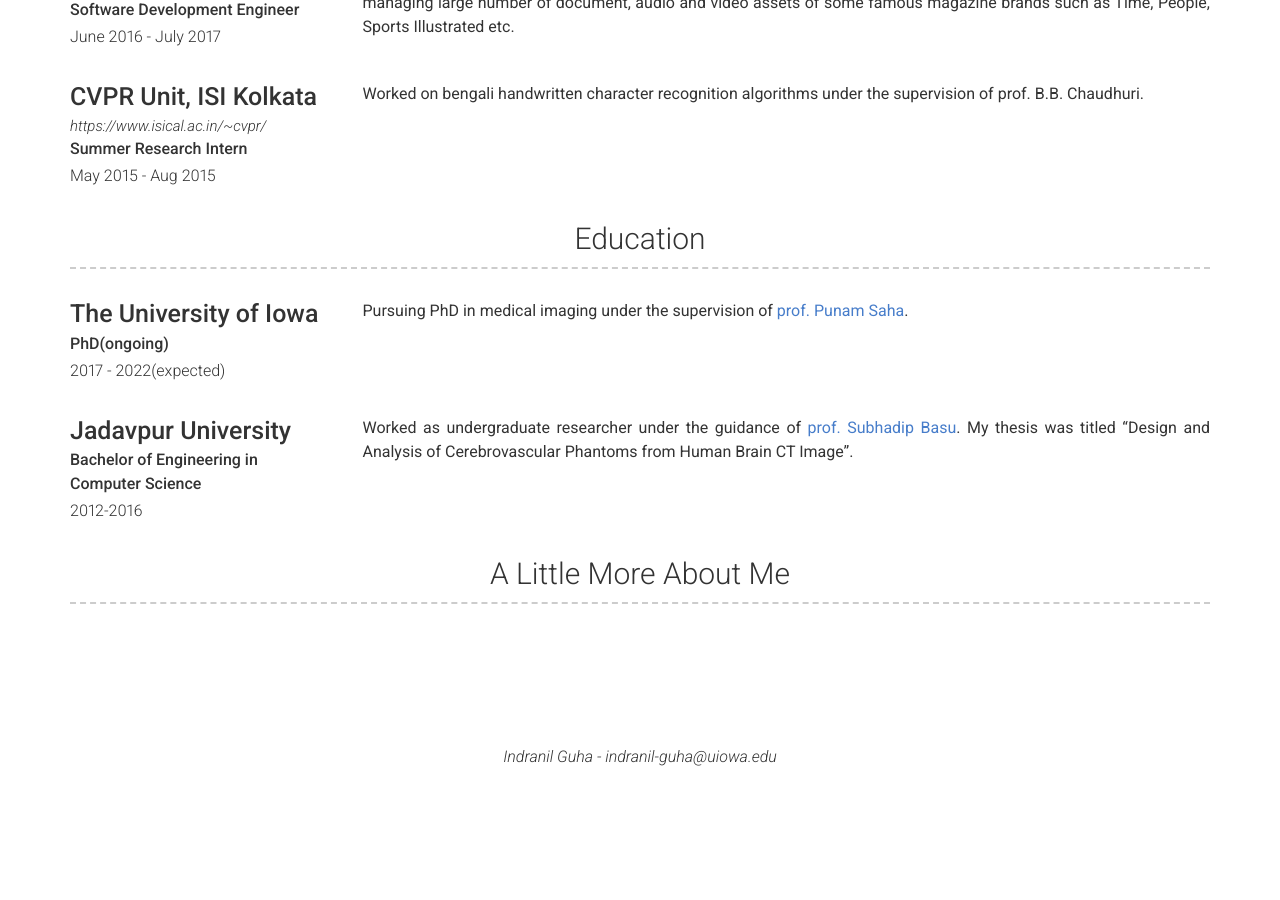
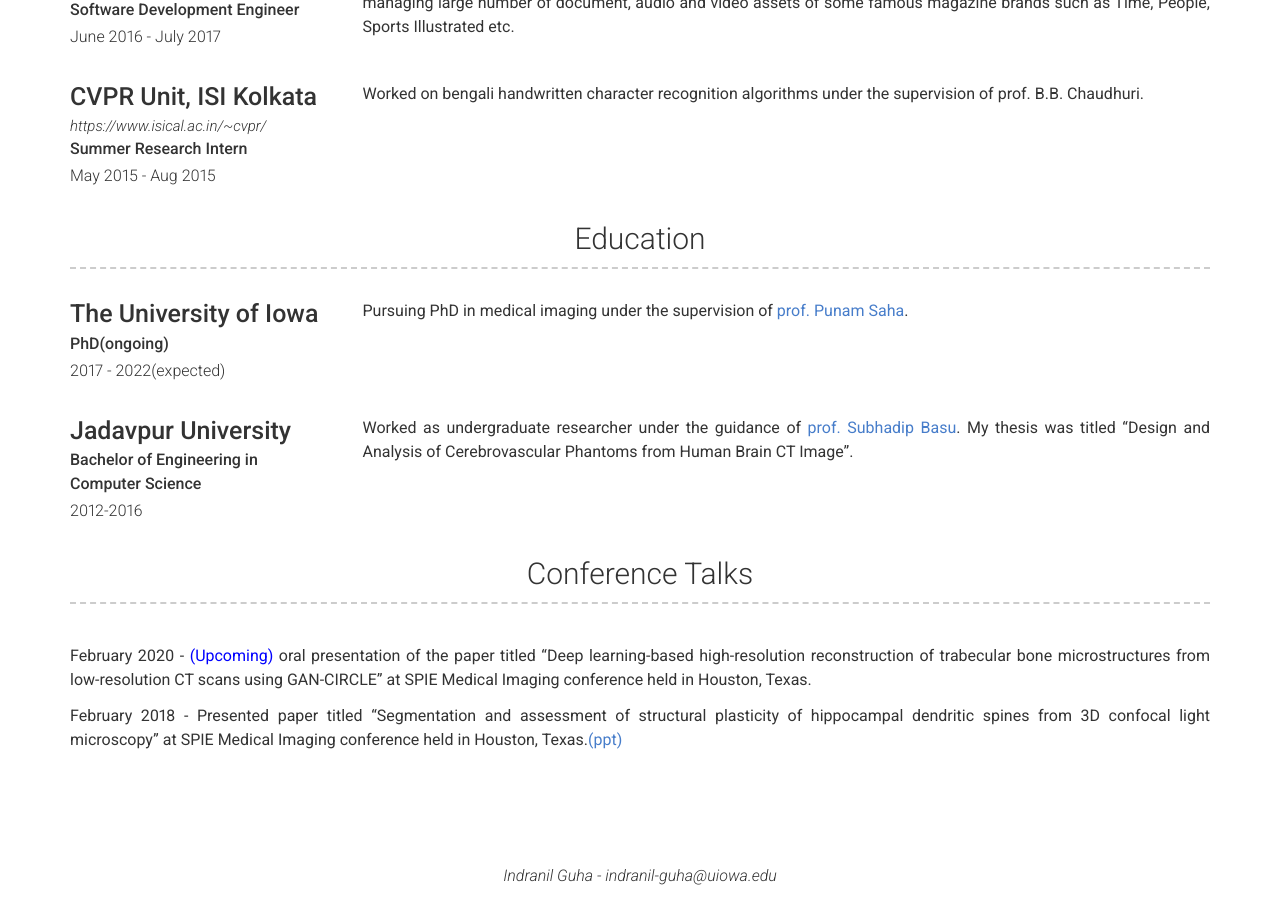
Before and after one commit to iguha94/iguha94.github.io, a Jekyll site: the page built from index.md, in a window 1280 px wide and 900 px high, scrolled down 1437 px. Built offline with Jekyll 4.4.1, drawn with Linux system fonts in a browser that asks for light colours; nearby versions of some CDN libraries; a style sheet for code colours, icons or effects is not loaded; before the commit the page ends 2218 px from its top, so only the background shows below that.

```diff
--- a/_config.yml
+++ b/_config.yml
@@ -32,13 +32,11 @@ experience_title: Experience
 educaton_title: Education
 
 # More Section
-# more_title: A Little More About Me
-# more_content: | # this will include new lines to allow paragraphs
-#   Alongside my interests in networks and software engineering some of my other interests and hobbies are:
-#    - Rock climbing
-#    - Gaming
-#    - Knitting
-#    - [Becoming a ninja](https://www.youtube.com/watch?v=vtg4o__aRMg)
+more_title: Conference Talks
+more_content: | # this will include new lines to allow paragraphs
+  February 2020 - <font color="blue">(Upcoming)</font> oral presentation of the paper titled "Deep learning-based high-resolution reconstruction of trabecular bone microstructures from low-resolution CT scans using GAN-CIRCLE" at SPIE Medical Imaging conference held in Houston, Texas.
+
+  February 2018 - Presented paper titled "Segmentation and assessment of structural plasticity of hippocampal dendritic spines from 3D confocal light microscopy" at SPIE Medical Imaging conference held in Houston, Texas.<a href="/images/SPIE_PRESENTATION_final.pptx" target="_blank">(ppt)</a>
 
 # Footer
 footer_show_references: false
```
